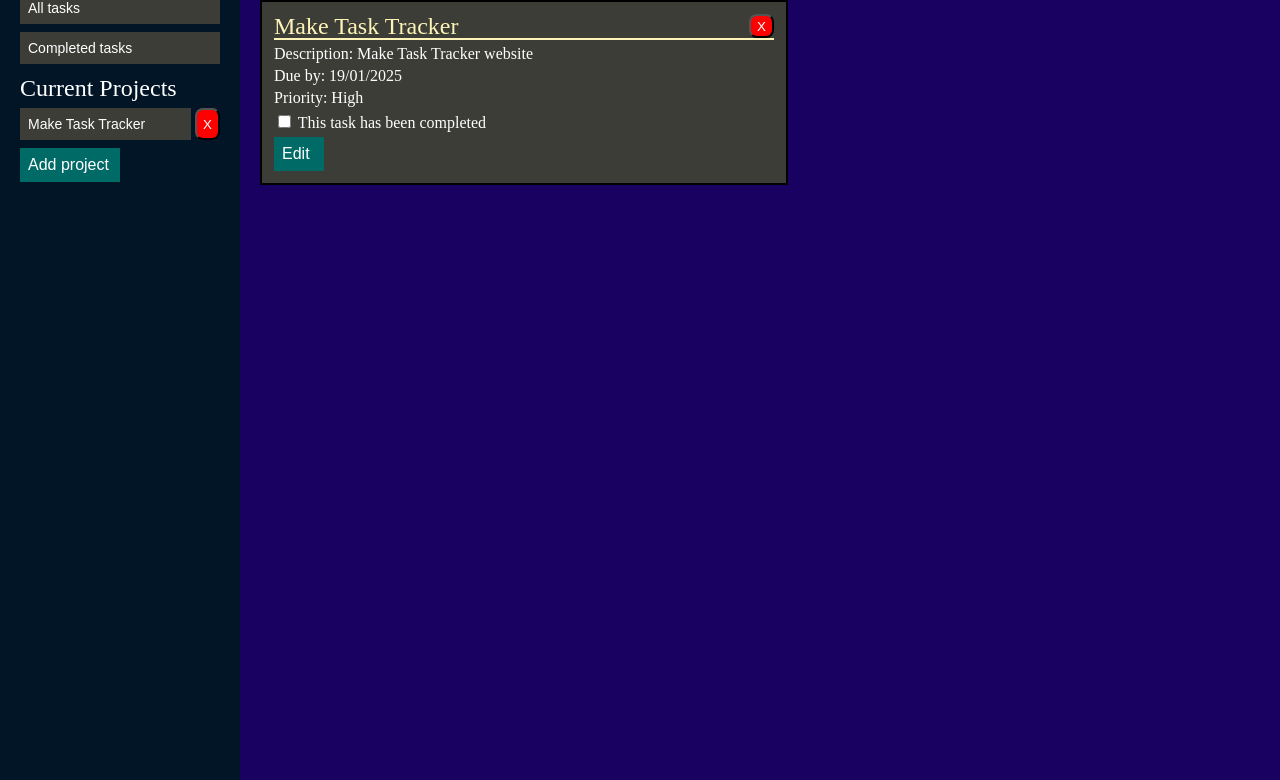
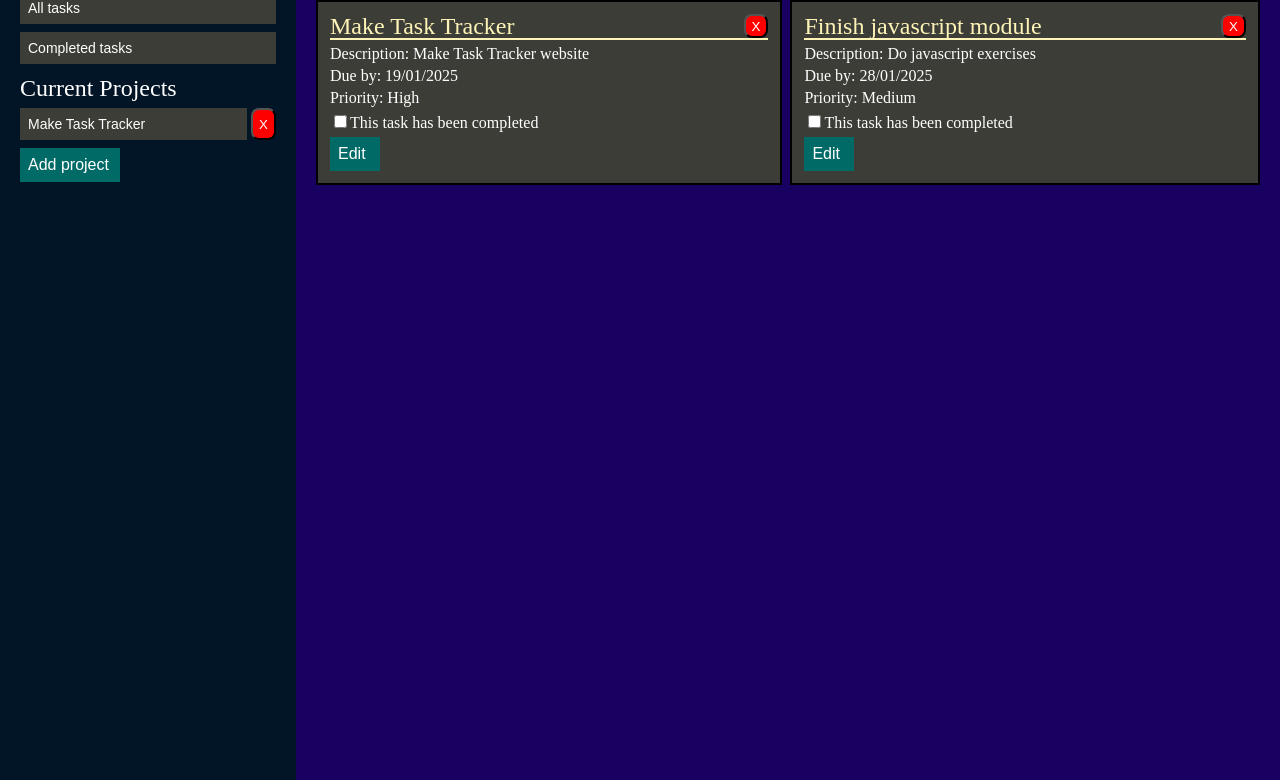
Before and after one commit to sindrilear/odin-todo, a website built with webpack: page src/template.html in a window 1280 px wide. Shown: the part 60-840 px from the top of the page. Built offline with nearby package versions, Linux system fonts and the light colour scheme.

Commit message:
Write code for creating tasks within projects

```diff
--- a/src/index.js
+++ b/src/index.js
@@ -1 +1,74 @@
 import "./styles.css";
+
+class Task {
+    constructor(taskname, taskdescription, duedate, priority) {
+    this.taskname = taskname;
+    this.taskdescription = taskdescription;
+    this.duedate = duedate;
+    this.priority = priority;
+    this.completed = false;
+    }
+}
+
+const project0 = new Task("Make Task Tracker", "Make Task Tracker website", "19/01/2025", "High")
+const project1 = new Task("Finish javascript module", "Do javascript exercises", "28/01/2025", "Medium")
+const projects = [project0, project1];
+
+function createTasks(taskArray, project) {
+    for (let i = 0; i < taskArray.length; i++) {
+        // Create a task and assign it an id
+        const taskwrapper = document.querySelector("#taskwrapper")
+        const taskdiv = document.createElement("div")
+        taskdiv.setAttribute("class", "task")
+        taskdiv.setAttribute("name", `${project}`)
+        taskdiv.setAttribute("id", `${i}`)
+        taskwrapper.appendChild(taskdiv);
+
+        // Create div for task name and delete button
+        const tasknamewrapper = document.createElement("div")
+        tasknamewrapper.setAttribute("class", "tasknamewrapper")
+        taskdiv.appendChild(tasknamewrapper)
+        const taskname = document.createElement("h3")
+        taskname.setAttribute("class", "taskname")
+        taskname.innerHTML = `${taskArray[i].taskname}`
+        tasknamewrapper.appendChild(taskname)
+        const deletebutton = document.createElement("button")
+        deletebutton.setAttribute("class", "deletebutton");
+        deletebutton.innerHTML = "X"
+        tasknamewrapper.appendChild(deletebutton);
+
+        // Add Description, Due date, Priority
+        const taskdescription = document.createElement("p")
+        taskdescription.setAttribute("class", "taskdescription")
+        taskdescription.innerHTML = `Description: ${taskArray[i].taskdescription}`
+        const duedate = document.createElement("p")
+        duedate.setAttribute ("class", "duedate")
+        duedate.innerHTML = `Due by: ${taskArray[i].duedate}`
+        const priority = document.createElement("p")
+        priority.setAttribute("class", "priority")
+        priority.innerHTML = `Priority: ${taskArray[i].priority}`
+        taskdiv.appendChild(taskdescription)
+        taskdiv.appendChild(duedate)
+        taskdiv.appendChild(priority)
+
+        // Add checkbox and delete button
+        const checkboxdiv = document.createElement("div")
+        taskdiv.appendChild(checkboxdiv)
+        const checkbox = document.createElement("input")
+        checkbox.setAttribute("type", "checkbox")
+        checkbox.setAttribute("name", `complete${i}`)
+        checkbox.setAttribute("id", `${i}`)
+        const checkboxlabel = document.createElement("label")
+        checkboxlabel.setAttribute("for", `complete${i}`)
+        checkboxlabel.innerHTML = "This task has been completed"
+        checkboxdiv.appendChild(checkbox)
+        checkboxdiv.appendChild(checkboxlabel)
+        const editbutton = document.createElement("button")
+        editbutton.setAttribute("type", "button")
+        editbutton.setAttribute("class", "addbutton")
+        editbutton.innerHTML = "Edit"
+        taskdiv.appendChild(editbutton)
+    }
+}
+
+createTasks(projects, "default");
--- a/src/styles.css
+++ b/src/styles.css
@@ -63,6 +63,8 @@ table {
     gap:12px;
     padding: 20px;
     background-color: #021526;
+    flex-shrink: 1;
+    min-width: 100px;
 }
 
 .taskmenu {
@@ -87,9 +89,17 @@ table {
 .alltasksmenu {
     background-color: #180161;
     height: 100%;
-    width: 100%;
     padding: 20px;
     gap: 12px;
+    flex-shrink: 1;
+    min-width: 0;
+    flex: 1;
+}
+
+.taskwrapper {
+    display:flex;
+    gap: 8px;
+    flex-wrap:wrap;
 }
 
 .task {
@@ -99,7 +109,7 @@ table {
     border: 2px solid black;
     padding: 12px;
     background-color:#3C3D37;
-    width: 50%;
+    flex-grow: 1;
 }
 
 .taskheader {
--- a/src/template.html
+++ b/src/template.html
@@ -29,19 +29,7 @@
                 <h1>All tasks</h1>
                 <button type="button" class="addbutton">Add a task</button>
             </div>
-            <div class="task" id="0">
-                <div class="tasknamewrapper">
-                    <h3 class="taskname">Make Task Tracker</h3>
-                    <button type="button" class="deletebutton">X</button>
-                </div>
-                <p class="taskdescription">Description: Make Task Tracker website</p>
-                <p class="duedate">Due by: 19/01/2025</p>
-                <p class="priority">Priority: High</p>
-                <div class="checkbox">
-                    <input type="checkbox" id="complete0" name="completed0" value="Completed">
-                    <label for="completed0">This task has been completed</label><br>
-                </div>
-                <button type="button" class="addbutton">Edit</button>
+            <div class="taskwrapper" id="taskwrapper">
             </div>
         </div>
     </div>
```
